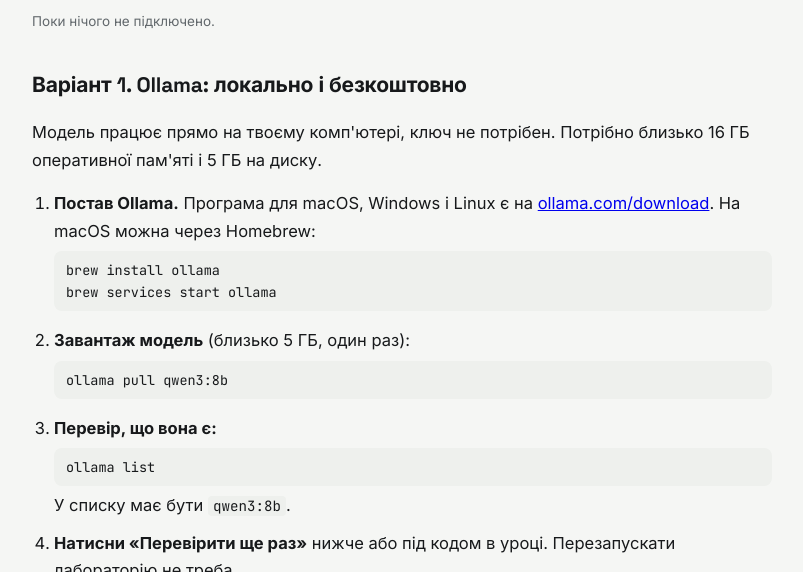
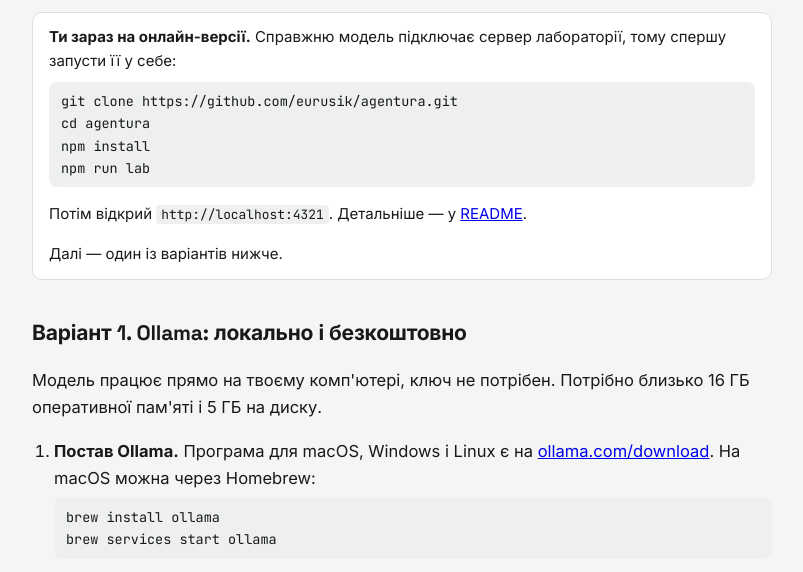
Before and after one commit to eurusik/agentura, a website: page lab/public/setup.html in a window 1280 px wide. Shown: the part 201-773 px from the top of the page, without its empty margins (238-1041 px from the left). Drawn offline with Linux system fonts and the light colour scheme; no server answers.

Commit message:
Онлайн-версія на GitHub Pages
- GitHub Actions: тести, збірка редактора і деплой lab/public на Pages
- онлайн-версія працює на заготовці і пояснює, як запустити лабораторію
  у себе, щоб підключити справжню модель
- README: кнопка «Відкрити онлайн»

Co-Authored-By: Claude Opus 5.5 <noreply@anthropic.com>

```diff
--- a/lab/public/app/model-status.js
+++ b/lab/public/app/model-status.js
@@ -1,18 +1,36 @@
 // Хто відповідає за модель: заготовка (завжди є) або справжня модель, яку ти підключив (необов'язково).
 import { esc } from "./util.js";
 
-// Що сервер знає про підключену модель: { ready, label, model, free, problem }
+// Що сервер знає про підключену модель: { ready, label, model, free, problem }.
+// noServer: true — сторінку відкрито як сайт (наприклад, на GitHub Pages), сервера лабораторії немає,
+// тож працює тільки заготовка.
 export const realModel = { ready: false };
 
 export async function loadModelStatus() {
+  Object.keys(realModel).forEach((key) => delete realModel[key]);
+  // На GitHub Pages сервера лабораторії точно немає — не питаємо, щоб не сипати 404 у консоль
+  if (location.hostname.endsWith("github.io")) {
+    Object.assign(realModel, { ready: false, noServer: true });
+    return;
+  }
   try {
-    const status = await (await fetch("/api/status")).json();
-    Object.keys(realModel).forEach((key) => delete realModel[key]);
-    Object.assign(realModel, status);
+    const response = await fetch("/api/status");
+    if (!response.ok) throw new Error(`status ${response.status}`);
+    Object.assign(realModel, await response.json());
   } catch {
-    realModel.ready = false;
+    Object.assign(realModel, { ready: false, noServer: true });
   }
 }
+
+export const REPO_URL = "https://github.com/eurusik/agentura";
+
+// Як запустити лабораторію у себе — показуємо на онлайн-версії
+export const RUN_LOCALLY = `
+  <pre class="cmds">git clone ${REPO_URL}.git
+cd agentura
+npm install
+npm run lab</pre>
+  <p>Потім відкрий <code>http://localhost:4321</code>. Детальніше — у <a href="${REPO_URL}#readme" target="_blank" rel="noopener">README</a>.</p>`;
 
 export const STUB_HINT =
   "Зараз відповідає заготовка: відповіді моделі записані наперед, як мок у тестах. Так видно, що робить <b>код</b>, і нічого не треба платити.";
@@ -21,6 +39,10 @@ export function realModelHint() {
   if (realModel.ready) {
     const price = realModel.free ? " · безкоштовно" : " · платно, частки цента за запуск";
     return `Відповідає <b>${esc(realModel.label)}</b> · <code>${esc(realModel.model)}</code>${price}. Код той самий, що й для заготовки. Справжня модель іноді помиляється, особливо маленька, і це нормально: саме для таких випадків у коді є запобіжники.`;
+  }
+  if (realModel.noServer) {
+    return `<b>Це онлайн-версія, тут працює тільки заготовка.</b> Справжню модель підключає сервер лабораторії: він тримає ключі і ходить до Ollama чи API. Тому для живої моделі лабораторію треба запустити у себе, це чотири команди:
+      ${RUN_LOCALLY}`;
   }
   const problem = realModel.problem ? `<p class="warn">${esc(realModel.problem)}</p>` : "";
   return `<b>Справжня модель не підключена.</b> Це необов'язково, усі кроки працюють і на заготовці. Якщо хочеш спробувати, є три варіанти:
--- a/lab/public/home.js
+++ b/lab/public/home.js
@@ -26,6 +26,9 @@ function lessonRow(lesson) {
 }
 
 function modelLine() {
+  if (realModel.noServer) {
+    return 'Це онлайн-версія: уроки працюють на заготовлених відповідях. Щоб підключити справжню модель, <a href="setup.html">запусти лабораторію у себе</a>.';
+  }
   if (realModel.ready) {
     return `Справжня модель підключена: <b>${esc(realModel.label)}</b> · <code>${esc(realModel.model)}</code>. <a href="setup.html">Підключити іншу</a>`;
   }
--- a/lab/public/setup.html
+++ b/lab/public/setup.html
@@ -111,7 +111,7 @@ brew services start ollama</pre>
       <p><button class="primary" id="recheck">Перевірити ще раз</button></p>
     </main>
     <script type="module">
-      import { loadModelStatus, realModel } from "./app/model-status.js";
+      import { loadModelStatus, realModel, RUN_LOCALLY } from "./app/model-status.js";
       import { esc } from "./app/util.js";
 
       const status = document.getElementById("status");
@@ -121,6 +121,10 @@ brew services start ollama</pre>
         if (realModel.ready) {
           status.innerHTML = `Підключено: <b>${esc(realModel.label)}</b> · <code>${esc(realModel.model)}</code>. Можна повертатись до уроків.`;
           status.className = "ok-line";
+        } else if (realModel.noServer) {
+          // Онлайн-версія (GitHub Pages): сервера лабораторії немає, справжню модель тут не підключити
+          status.innerHTML = `<b>Ти зараз на онлайн-версії.</b> Справжню модель підключає сервер лабораторії, тому спершу запусти її у себе:${RUN_LOCALLY}Далі — один із варіантів нижче.`;
+          status.className = "online-note";
         } else {
           status.innerHTML = realModel.problem
             ? `Поки не підключено. ${esc(realModel.problem)}`
--- a/lab/public/style.css
+++ b/lab/public/style.css
@@ -944,3 +944,21 @@ a.next .next-t {
   margin-left: 10px;
   font-size: 14px;
 }
+
+/* онлайн-версія: як запустити у себе */
+pre.cmds {
+  background: var(--sunk);
+  border-radius: 8px;
+  padding: 8px 12px;
+  font-size: 13.5px;
+  margin: 8px 0;
+  overflow-x: auto;
+  color: var(--ink);
+}
+.online-note {
+  font-size: 15px;
+  border: 1px solid var(--line);
+  border-radius: 10px;
+  padding: 12px 16px;
+  background: var(--surface);
+}
```
Also changed, not shown: .github/workflows/pages.yml (added), README.md.
